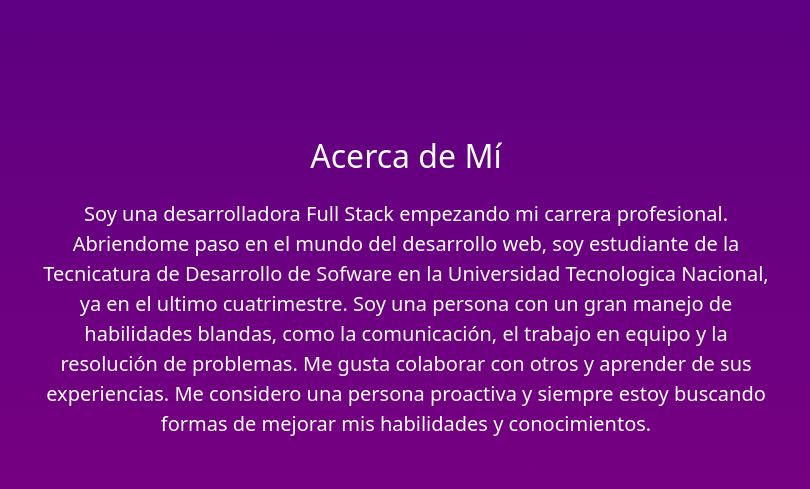
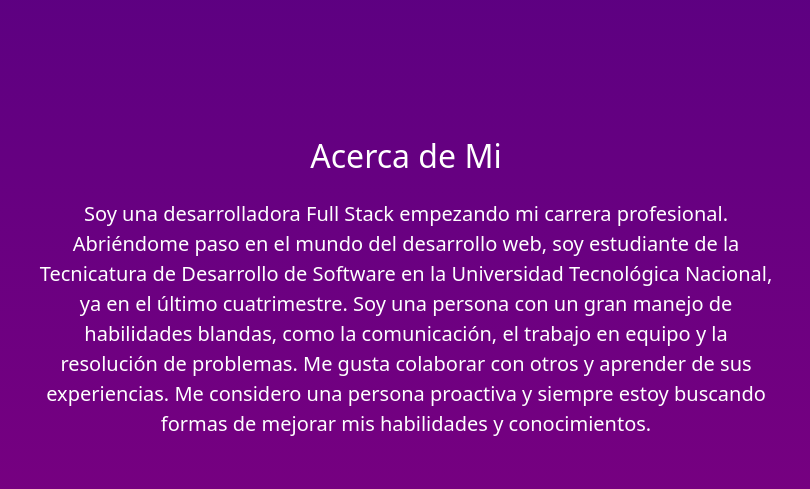
Before and after one commit to FiammaB/Portafolio, a website: page index.html in a window 1280 px wide. Shown: the part 960-1449 px from the top of the page, 234-1044 px from the left. Drawn offline with nearby package versions, Linux system fonts and the light colour scheme.

Commit message:
correción de palabras

```diff
--- a/index.html
+++ b/index.html
@@ -86,12 +86,12 @@
     <section id="acerca-de-mi" class="container py-5">
       <div class="row">
         <div class="col-md-8 mx-auto text-center">
-          <h2 class="mb-4">Acerca de Mí</h2>
+          <h2 class="mb-4">Acerca de Mi</h2>
           <p class="lead">
             Soy una desarrolladora Full Stack empezando mi carrera profesional.
-            Abriendome paso en el mundo del desarrollo web, soy estudiante de la
-            Tecnicatura de Desarrollo de Sofware en la Universidad Tecnologica
-            Nacional, ya en el ultimo cuatrimestre. Soy una persona con un gran
+            Abriéndome paso en el mundo del desarrollo web, soy estudiante de la
+            Tecnicatura de Desarrollo de Software en la Universidad Tecnológica
+            Nacional, ya en el último cuatrimestre. Soy una persona con un gran
             manejo de habilidades blandas, como la comunicación, el trabajo en
             equipo y la resolución de problemas. Me gusta colaborar con otros y
             aprender de sus experiencias. Me considero una persona proactiva y
```
